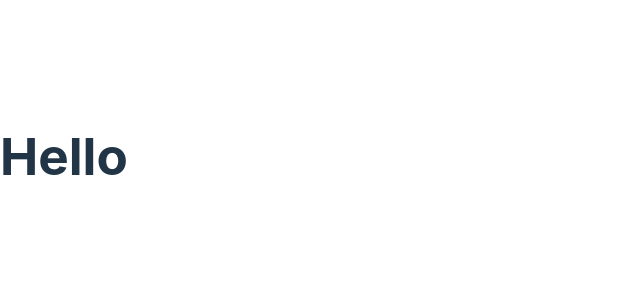
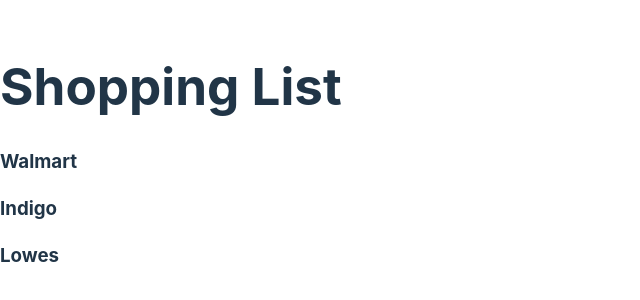
Before and after one commit to byniov1/todo-app, a React (Vite) app: page / in a window 1280 px wide. Shown: the part 244-544 px from the top of the page, without its empty margins (0-640 px from the left). Built offline with nearby package versions, Linux system fonts and the light colour scheme.

Commit message:
Drag and Drop init

```diff
--- a/package.json
+++ b/package.json
@@ -11,10 +11,12 @@
   },
   "dependencies": {
     "react": "^18.2.0",
+    "react-beautiful-dnd": "^13.1.1",
     "react-dom": "^18.2.0"
   },
   "devDependencies": {
     "@types/react": "^18.2.15",
+    "@types/react-beautiful-dnd": "^13.1.4",
     "@types/react-dom": "^18.2.7",
     "@typescript-eslint/eslint-plugin": "^6.0.0",
     "@typescript-eslint/parser": "^6.0.0",
--- a/src/App.tsx
+++ b/src/App.tsx
@@ -1,9 +1,82 @@
+import { useState } from "react";
+import { DragDropContext, Draggable } from 'react-beautiful-dnd'
+import {StrictModeDroppable as Droppable} from './DragAndDropStrict'
+
+const DATA = [
+  {
+    id: "0e2f0db1-5457-46b0-949e-8032d2f9997a",
+    name: "Walmart",
+    items: [
+      { id: "26fd50b3-3841-496e-8b32-73636f6f4197", name: "3% Milk" },
+      { id: "b0ee9d50-d0a6-46f8-96e3-7f3f0f9a2525", name: "Butter" },
+    ],
+    tint: 1,
+  },
+  {
+    id: "487f68b4-1746-438c-920e-d67b7df46247",
+    name: "Indigo",
+    items: [
+      {
+        id: "95ee6a5d-f927-4579-8c15-2b4eb86210ae",
+        name: "Designing Data Intensive Applications",
+      },
+      { id: "5bee94eb-6bde-4411-b438-1c37fa6af364", name: "Atomic Habits" },
+    ],
+    tint: 2,
+  },
+  {
+    id: "25daffdc-aae0-4d73-bd31-43f73101e7c0",
+    name: "Lowes",
+    items: [
+      { id: "960cbbcf-89a0-4d79-aa8e-56abbc15eacc", name: "Workbench" },
+      { id: "d3edf796-6449-4931-a777-ff66965a025b", name: "Hammer" },
+    ],
+    tint: 3,
+  },
+];
+
+
 function App() {
 
+  const [stores, setStores] = useState(DATA);
+
+
   return (
-    <>
-      <h1>Hello</h1>
-    </>
+    <div>
+      <DragDropContext onDragEnd={() => {
+        console.log('Drag drop events occured')
+      }}>
+
+        <div>
+          <h1>Shopping List</h1>
+        </div>
+
+        <Droppable droppableId='ROOT' type="group">
+          {(provided) => (
+            <div {...provided.droppableProps} ref={provided.innerRef}>
+
+              {stores.map((store, index) => (
+
+                <Draggable draggableId={store.id} key={store.id} index={index}>
+                  {(provided) => (
+                    <div
+                      {...provided.dragHandleProps}
+                      {...provided.draggableProps}
+                      ref={provided.innerRef}
+                    >
+                      <h3>{store.name}</h3>
+                    </div>
+                  )}
+                </Draggable>
+
+              ))}
+
+            </div>
+          )}
+        </Droppable>
+
+      </DragDropContext>
+    </div>
   )
 }
 
```
Also changed, not shown: 1 other file (tests, documents, lock files or other folders).
